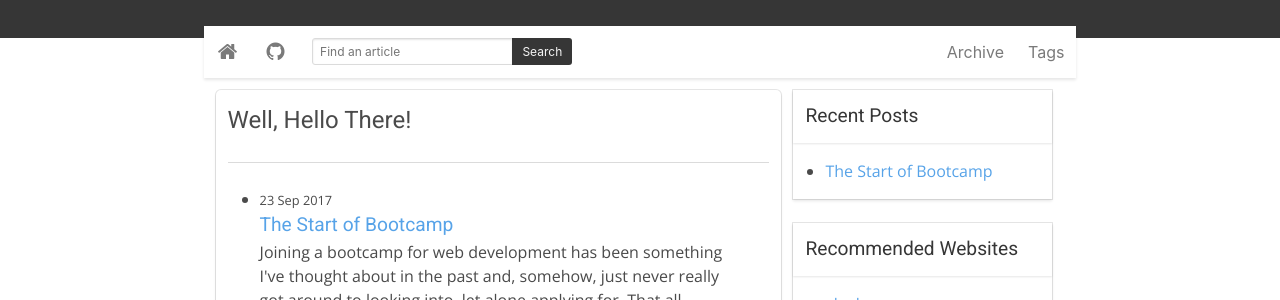
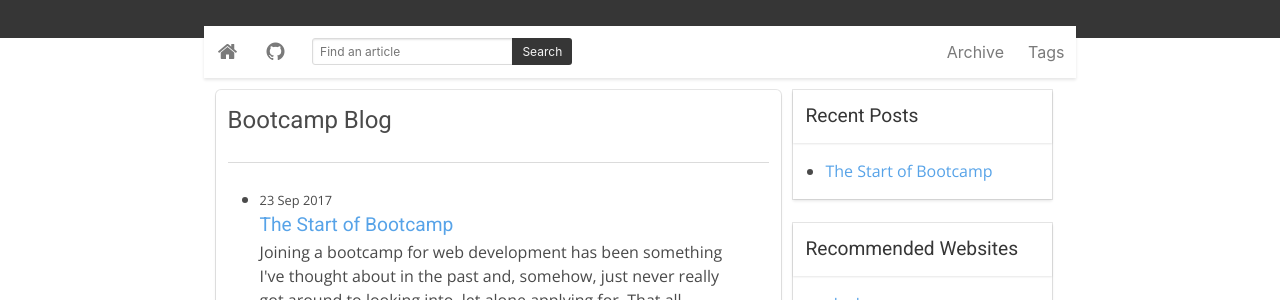
Before and after one commit to joncgrubb/joncgrubb.github.io, a Jekyll site: the page built from index.html, in a window 1280 px wide. Shown: the part 128-428 px from the top of the page. Built offline with Jekyll 4.4.1, drawn with Linux system fonts in a browser that asks for light colours; comment, search, counter and statistics services are not loaded.

Commit message:
changed title in index.html

```diff
--- a/index.html
+++ b/index.html
@@ -1,6 +1,6 @@
 ---
 layout: page
-title: Well, Hello There!
+title: Bootcamp Blog
 ---
 <ul class="posts">
     {% for post in site.posts %}
```
